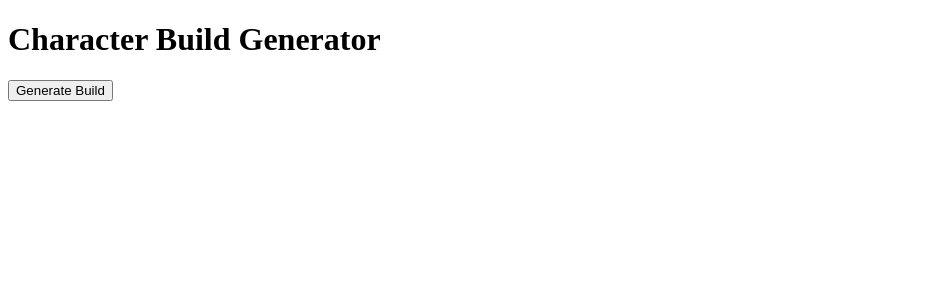
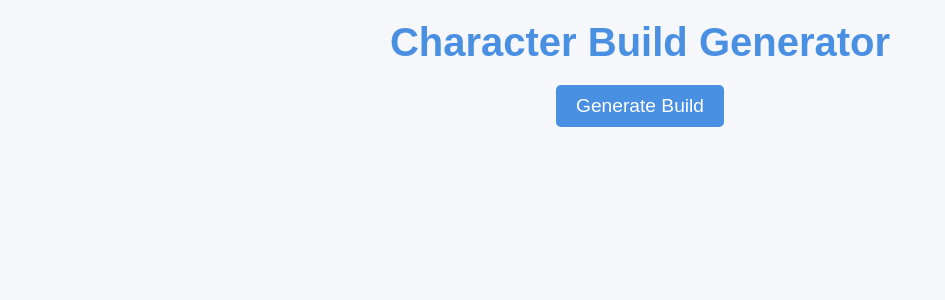
Before and after one commit to Mizu0025/Accidental-Magical-Girl-Build-Generator, a React app: page / in a window 1280 px wide. Shown: the top 300 px of the page, without its empty margins (0-945 px from the left). Built offline with nearby package versions, Linux system fonts and the light colour scheme.

Commit message:
add css for app

```diff
--- a/package.json
+++ b/package.json
@@ -24,6 +24,8 @@
     "@types/react": "^18.3.12",
     "@types/react-dom": "^18.3.1",
     "babel-loader": "^9.2.1",
+    "css-loader": "^7.1.2",
+    "style-loader": "^4.0.0",
     "ts-loader": "^9.5.1",
     "typescript": "^5.6.3",
     "webpack": "^5.96.1",
--- /dev/null
+++ b/src/App.css
@@ -0,0 +1,87 @@
+/* App.css */
+
+/* Basic reset */
+* {
+  margin: 0;
+  padding: 0;
+  box-sizing: border-box;
+}
+
+/* App container */
+.app {
+  font-family: Arial, sans-serif;
+  color: #333;
+  display: flex;
+  flex-direction: column;
+  align-items: center;
+  padding: 20px;
+  background-color: #f5f7fa;
+  min-height: 100vh;
+}
+
+/* Title */
+.app h1 {
+  font-size: 2.5rem;
+  color: #4a90e2;
+  margin-bottom: 20px;
+  text-align: center;
+}
+
+/* Generate Button */
+button {
+  background-color: #4a90e2;
+  color: #fff;
+  font-size: 1.2rem;
+  padding: 10px 20px;
+  border: none;
+  border-radius: 5px;
+  cursor: pointer;
+  transition: background-color 0.3s;
+  margin-bottom: 20px;
+}
+
+button:hover {
+  background-color: #357abd;
+}
+
+/* Character Build Table */
+table {
+  width: 80%;
+  max-width: 800px;
+  border-collapse: collapse;
+  margin-top: 20px;
+  box-shadow: 0px 4px 8px rgba(0, 0, 0, 0.1);
+}
+
+td {
+  padding: 15px;
+  border: 1px solid #ddd;
+  font-size: 1rem;
+  text-align: left;
+}
+
+tr:nth-child(odd) {
+  background-color: #f9f9f9;
+}
+
+/* Table header and row titles */
+td:first-child {
+  font-weight: bold;
+  color: #4a90e2;
+}
+
+/* Responsive design */
+@media (max-width: 600px) {
+  .app h1 {
+    font-size: 2rem;
+  }
+
+  table {
+    width: 100%;
+  }
+
+  td {
+    padding: 10px;
+    font-size: 0.9rem;
+  }
+}
--- a/src/App.jsx
+++ b/src/App.jsx
@@ -3,6 +3,7 @@ import React, { useState } from "react";
 import CharacterBuildTable from "./Character/CharacterBuildTable";
 import GenerateButton from "./Character/GenerateButton";
 import { generateBuild } from "./BuildLogic";
+import * as css from "./App.css";
 
 const App = () => {
   const [characterBuild, setCharacterBuild] = useState(null);
```
Also changed, not shown: 1 other file (tests, documents, lock files or other folders).
